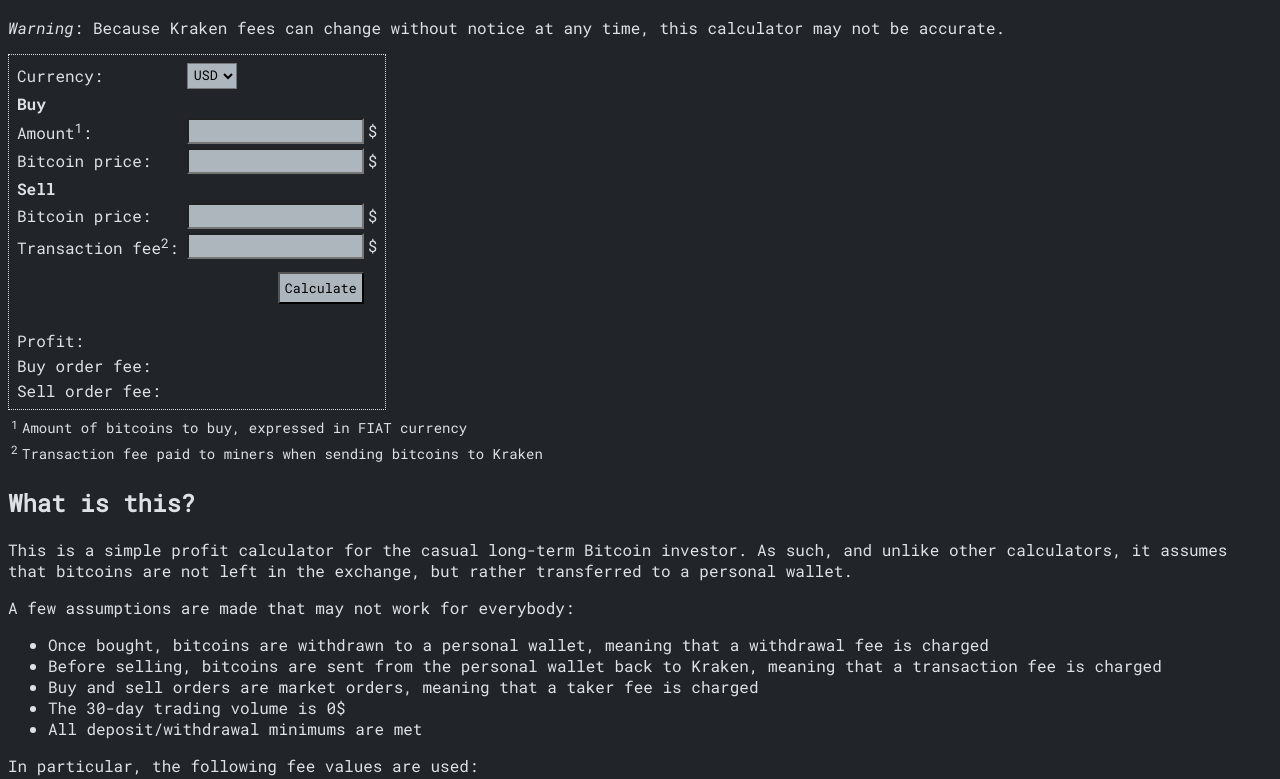
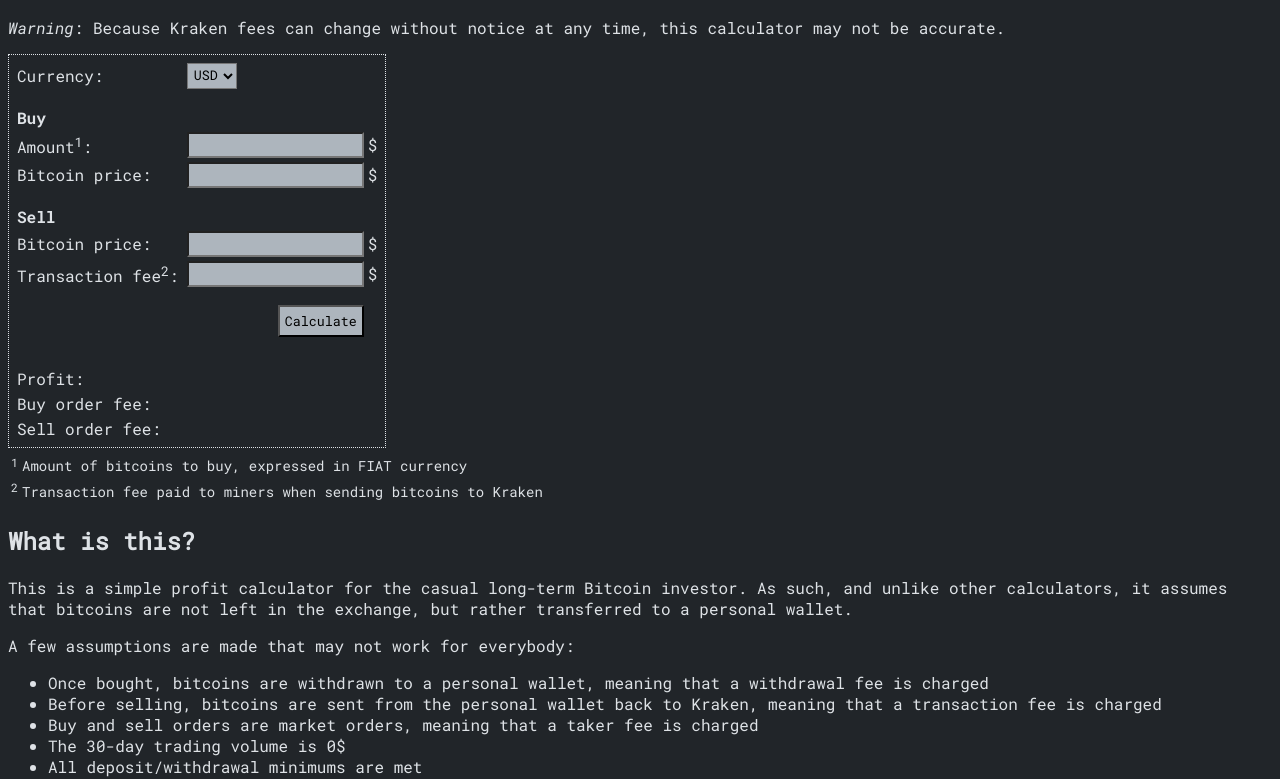
Before and after one commit to kraken-bitcoin-calc/kraken-bitcoin-calc.github.io, a website: page src/index.html in a window 1280 px wide. Shown: the part 55-834 px from the top of the page. Drawn offline with Linux system fonts and the light colour scheme.

Commit message:
Add spacing between Buy/Sell input blocks

```diff
--- a/src/index.html
+++ b/src/index.html
@@ -20,8 +20,8 @@
         <form id="calc">
             <table>
                 <tr>
-                    <td><label for="currency">Currency:</label></td>
-                    <td class="input">
+                    <td class="space-under"><label for="currency">Currency:</label></td>
+                    <td class="input space-under">
                         <select id="currency" onchange="onSelectCurrency()" autocomplete="off">
                             <option value="usd" selected>USD</option>
                             <option value="eur">EUR</option>
@@ -37,9 +37,9 @@
                     <td class="currency-symbol">$</td>
                 </tr>
                 <tr>
-                    <td><label for="buy-price">Bitcoin price:</label></td>
-                    <td class="input"><input id="buy-price" type="number" step="any" autocomplete="off"></td>
-                    <td class="currency-symbol">$</td>
+                    <td class="space-under"><label for="buy-price">Bitcoin price:</label></td>
+                    <td class="input space-under"><input id="buy-price" type="number" step="any" autocomplete="off"></td>
+                    <td class="currency-symbol space-under">$</td>
                 </tr>
                 <tr>
                     <td class="bold" colspan="2">Sell</td>
@@ -50,13 +50,13 @@
                     <td class="currency-symbol">$</td>
                 </tr>
                 <tr>
-                    <td><label for="sell-tx-fee">Transaction fee<sup>2</sup>:</label></td>
-                    <td class="input"><input id="sell-tx-fee" type="number" step="any" autocomplete="off"></td>
-                    <td class="currency-symbol">$</td>
+                    <td class="space-under"><label for="sell-tx-fee">Transaction fee<sup>2</sup>:</label></td>
+                    <td class="input space-under"><input id="sell-tx-fee" type="number" step="any" autocomplete="off"></td>
+                    <td class="currency-symbol space-under">$</td>
                 </tr>
                 <tr>
-                    <td></td>
-                    <td id="td-calc-button"><button type="button" onclick="updateResult()">Calculate</button></td>
+                    <td class="space-under"></td>
+                    <td id="td-calc-button" class="space-under"><button type="button" onclick="updateResult()">Calculate</button></td>
                 </tr>
             </table>
         </form>
--- a/src/style.css
+++ b/src/style.css
@@ -94,8 +94,6 @@
 
 #td-calc-button {
     text-align: right;
-    padding-top: 10px;
-    padding-bottom: 10px;
 }
 
 .td-result {
@@ -109,6 +107,10 @@
 td.profit {
     height: 32px; /* Avoid table resizing when injecting text */
     vertical-align: bottom;
+}
+
+td.space-under {
+    padding-bottom: 15px;
 }
 
 table#footnotes td {
```
